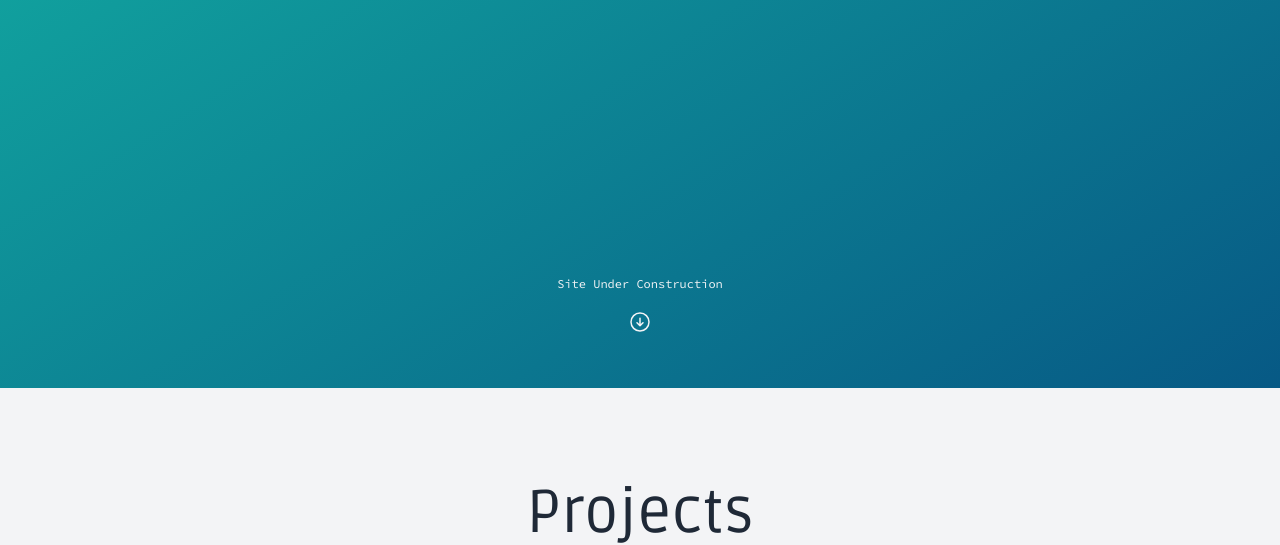
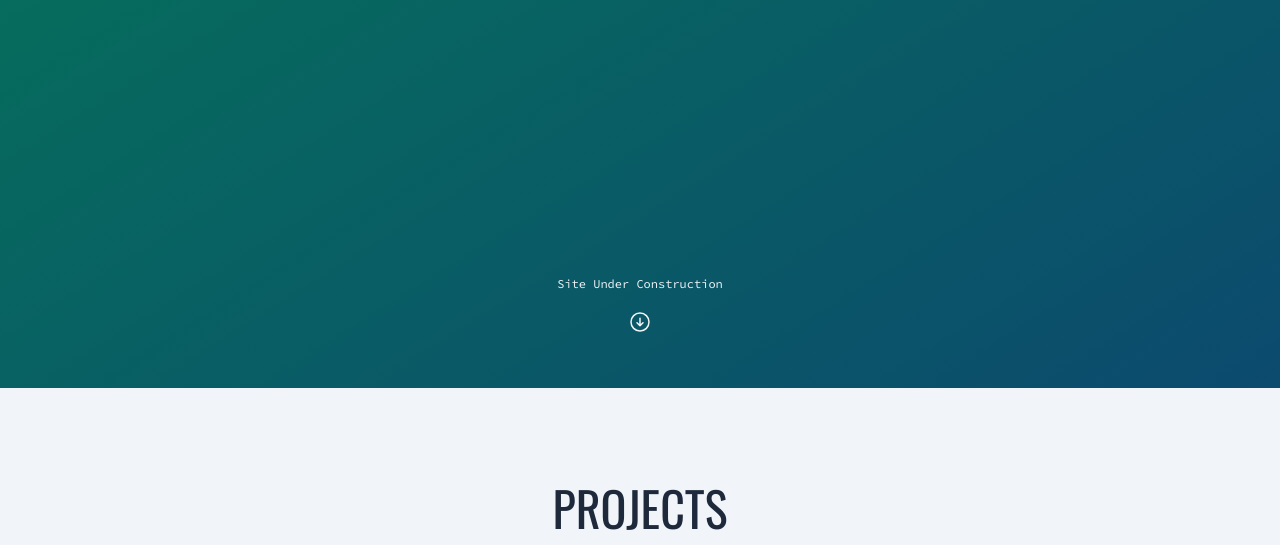
Before and after one commit to kittisiri/kittisiri-com, a plain HTML site: page index.html in a window 1280 px wide. Shown: the part 412-957 px from the top of the page. Drawn offline with nearby package versions, Linux system fonts and the light colour scheme.

Commit message:
Add files via upload

```diff
--- a/index.html
+++ b/index.html
@@ -7,10 +7,10 @@
 		<title>kittisiri</title>
 	</head>
 
-	<body class="bg-gray-100 font-source-code leading-relaxed text-gray-800">
+	<body class="bg-slate-100 font-source-code leading-relaxed text-slate-800">
 		<!-- header -->
 		<header
-			class="flex h-screen-svh flex-col items-center justify-between bg-gradient-to-br from-teal-500 to-sky-800 py-12 text-gray-100">
+			class="flex h-screen-svh flex-col items-center justify-between bg-gradient-to-br from-emerald-700 to-sky-900 py-12 text-slate-100">
 			<div></div>
 			<h1 class="text-2xl sm:text-4xl">kittisiri</h1>
 			<div class="flex flex-col items-center gap-6">
@@ -32,7 +32,7 @@
 
 		<!-- main -->
 		<main class="mb-8 mt-16 text-center sm:mt-24">
-			<h2 class="font-ruda text-4xl sm:text-6xl">Projects</h2>
+			<h2 class="font-oswald text-4xl uppercase sm:text-5xl">Projects</h2>
 			<ul class="mt-6 leading-loose sm:mt-10 sm:text-lg sm:leading-loose">
 				<li>
 					<a
@@ -58,7 +58,7 @@
 			</ul>
 		</main>
 
-		<section class="mb-64 mt-12 flex justify-center text-gray-500">
+		<section class="mb-64 mt-12 flex justify-center text-slate-500">
 			<svg xmlns="http://www.w3.org/2000/svg" viewBox="0 0 20 20" fill="currentColor" class="h-5 w-5">
 				<path
 					fill-rule="evenodd"
--- a/input.css
+++ b/input.css
@@ -1,9 +1,14 @@
 /* Google Font - Montserrat */
-@import url("https://fonts.googleapis.com/css2?family=Montserrat:wght@100;200;300;400;500;600;700;800;900&display=swap");
+/* @import url("https://fonts.googleapis.com/css2?family=Montserrat:wght@100;200;300;400;500;600;700;800;900&display=swap"); */
+
 /* Google font - Ruda */
-@import url('https://fonts.googleapis.com/css2?family=Ruda:wght@400;500;600;700;800;900&display=swap');
+/* @import url("https://fonts.googleapis.com/css2?family=Ruda:wght@400;500;600;700;800;900&display=swap"); */
+
 /* Google Font - Source Code Pro */
 @import url("https://fonts.googleapis.com/css2?family=Source+Code+Pro:ital,wght@0,200;0,300;0,400;0,500;0,600;0,700;0,800;0,900;1,200;1,300;1,400;1,500;1,600;1,700;1,800;1,900&display=swap");
+
+/* Google Font - Oswald */
+@import url("https://fonts.googleapis.com/css2?family=Oswald:wght@200;300;400;500;600;700&display=swap");
 
 @tailwind base;
 @tailwind components;
```
Also changed, not shown: output.css.
